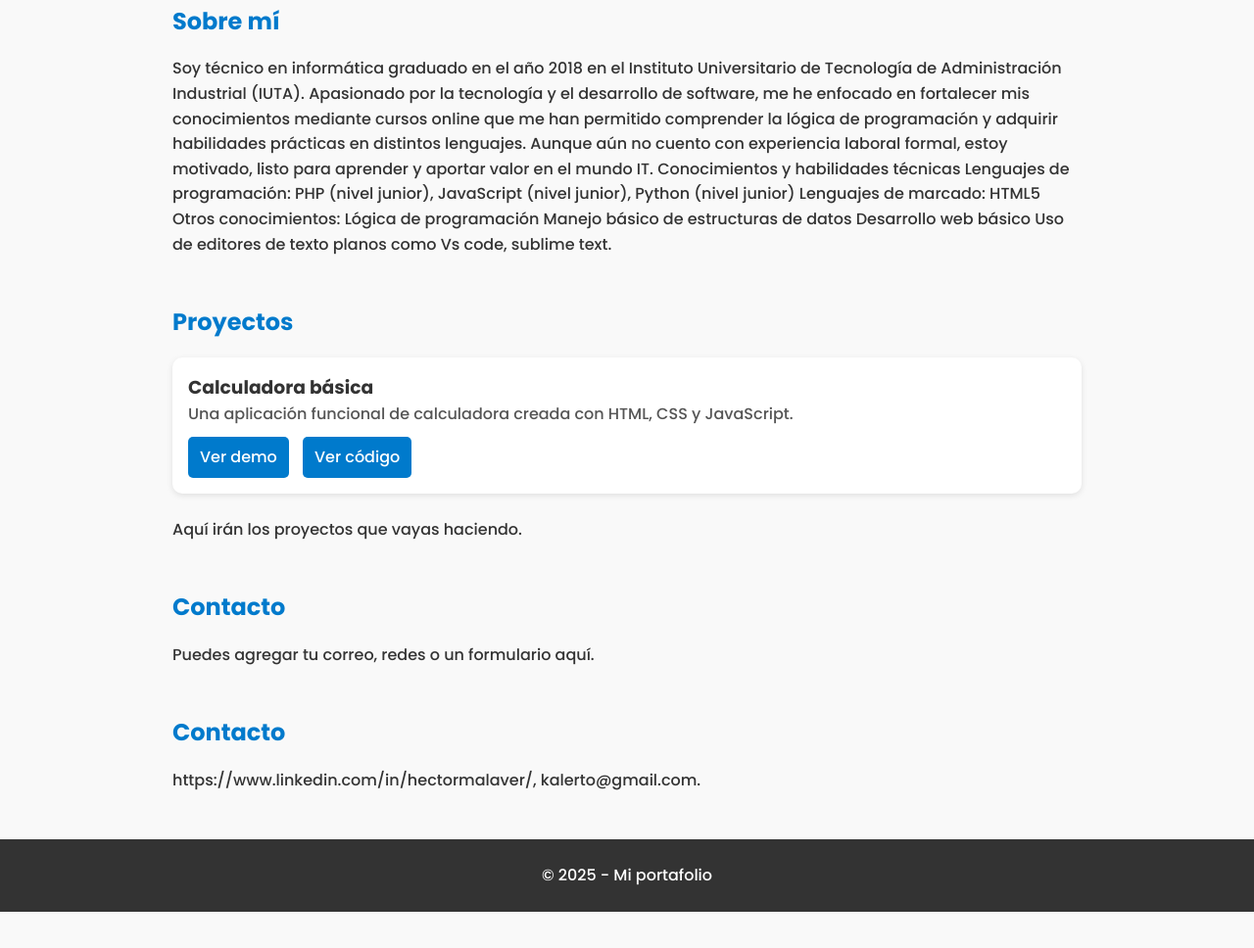
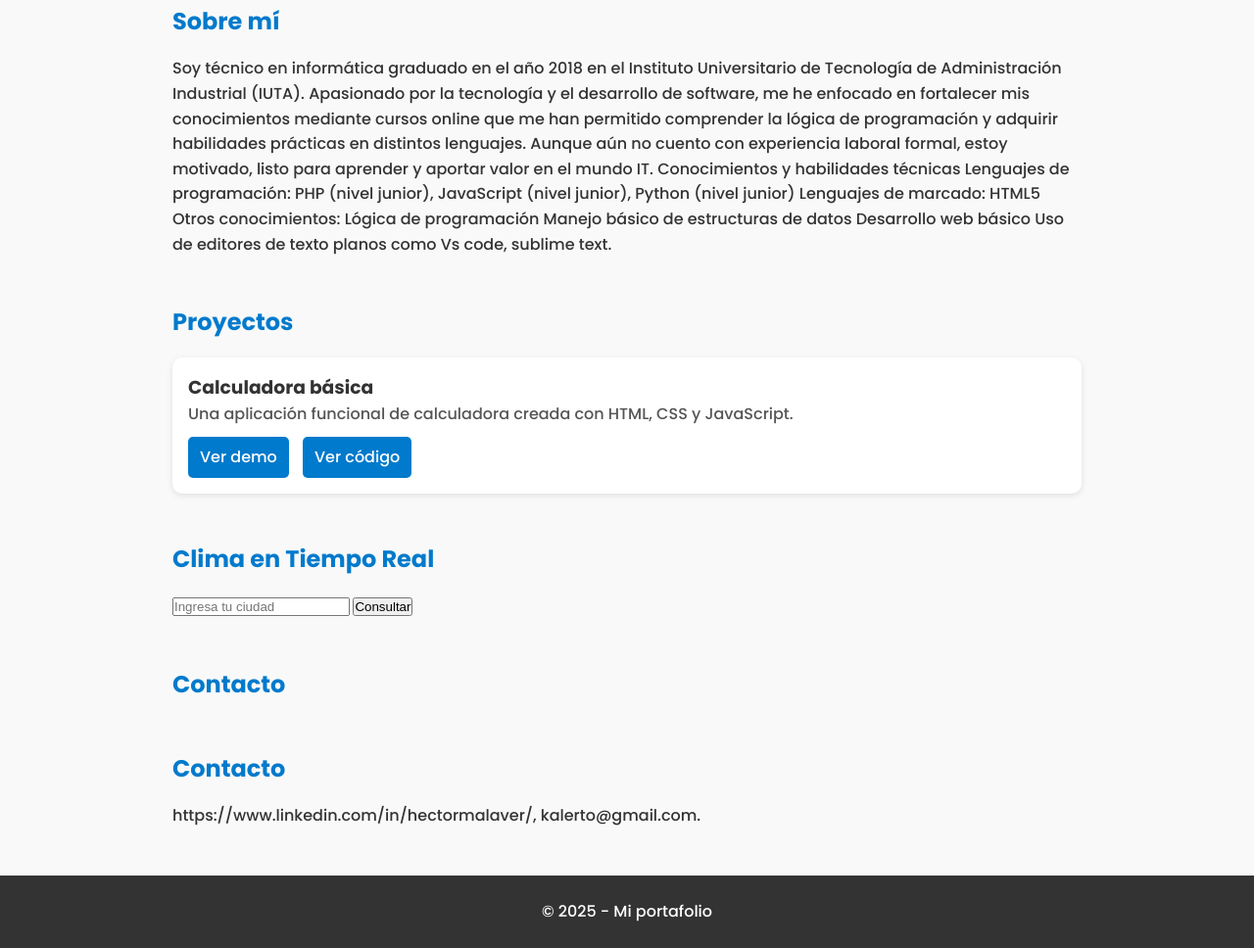
Before and after one commit to kalerto/presentacion, a plain HTML site: page index.html in a window 1280 px wide. Shown: the part 373-1341 px from the top of the page at 98% size. Before the commit the page ends 1304 px from the top, so only its background shows below. Drawn offline with Linux system fonts and the light colour scheme; no server answers.

Commit message:
Agregada app del clima en página principal

```diff
--- a/index.html
+++ b/index.html
@@ -64,13 +64,19 @@
             <a href="calculadora/index.html" target="_blank" class="btn-demo">Ver demo</a>
             <a href="https://github.com/tu-usuario/calculadora" target="_blank" class="btn-codigo">Ver código</a>
           </div>
+      </section>
+      <section id="clima">
+        <h2>Clima en Tiempo Real</h2>
+        <div id="weather">
+          <input type="text" id="cityInput" placeholder="Ingresa tu ciudad" />
+          <button onclick="getWeather()">Consultar</button>
+          <div id="weatherResult"></div>
+        </div>
+      </section>
 
-        <p>Aquí irán los proyectos que vayas haciendo.</p>
-      </section>
 
       <section id="contacto">
         <h2>Contacto</h2>
-        <p>Puedes agregar tu correo, redes o un formulario aquí.</p>
       </section>
 
     <section>
@@ -83,5 +89,7 @@
     <p>© 2025 - Mi portafolio</p>
   </footer>
   <script src="weather.js"></script>
+
+
 </body>
 </html>
```
